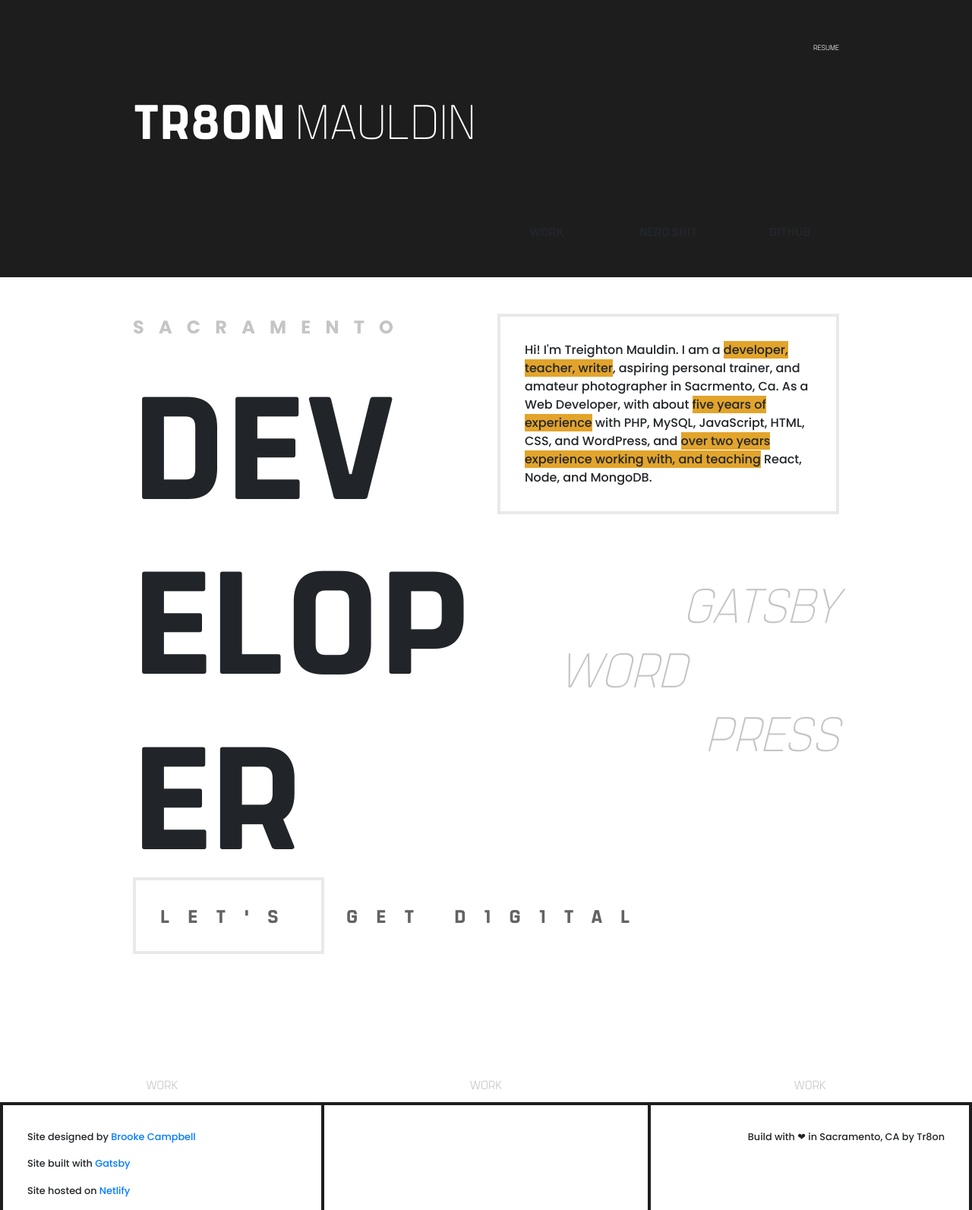
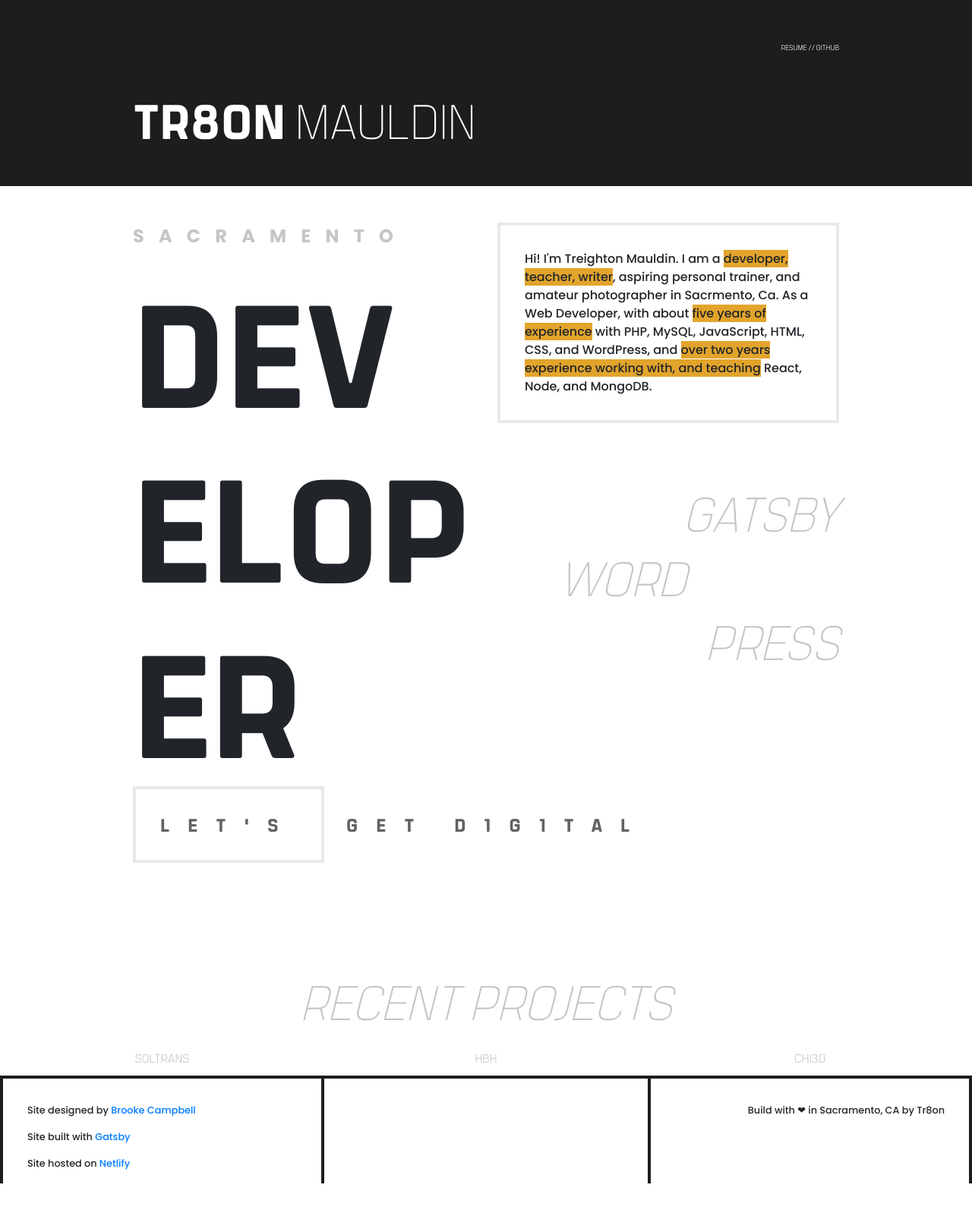
Before and after one commit to treighton/treightonmauldin, a Gatsby site: page / in a window 1280 px wide. Shown: the whole page at 76% size. After the commit the page ends 1558 px from the top, so only its background shows below. Built offline with nearby package versions, Linux system fonts and the light colour scheme; Gatsby itself is replaced by a stand-in of ours.

Commit message:
don for now

```diff
--- a/src/components/header.js
+++ b/src/components/header.js
@@ -11,7 +11,9 @@ const Header = ({ siteTitle }) => (
       <div className="container">
         <div className="row py-5">
           <div className="col text-right">
-            <Link className="small link__light" to="/experience">RESUME</Link>
+            <Link className="small link__light" to="/experience">RESUME </Link>
+
+            <a className="small link__light" href="https://github.com/treighton">// GITHUB</a>
           </div>
         </div>
         <div className="row pb-5">
@@ -29,7 +31,7 @@ const Header = ({ siteTitle }) => (
             </h1>
           </div>
         </div>
-        <div className="row py-5 justify-content-end">
+        {/* <div className="row py-5 justify-content-end">
           <div className="col-2 text-center">
             <Link className="link__dark">WORK</Link>
           </div>
@@ -39,7 +41,7 @@ const Header = ({ siteTitle }) => (
           <div className="col-2 text-center">
             <Link className="link__dark">GITHUB</Link>
           </div>
-        </div>
+        </div> */}
       </div>
     </div>
   </header>
--- a/src/components/layout.js
+++ b/src/components/layout.js
@@ -33,19 +33,24 @@ const Layout = ({ children }) => {
       <div className="footer">
         <div className="container-fluid">
           <div className="row">
+            <div className="col text-center">
+              <h2 className="display-2">Recent Projects</h2>
+            </div>
+          </div>
+          <div className="row">
             <div className="col-4 text-center">
               <div className="footer-link">
-                <Link>WORK</Link>
+                <a href="https://soltrans.org">SOLTRANS</a>
               </div>
             </div>
             <div className="col-4 text-center">
               <div className="footer-link">
-                <Link>WORK</Link>
+                <a href="https://farmvetco.org/hbh-search">HBH</a>
               </div>
             </div>
             <div className="col-4 text-center">
               <div className="footer-link">
-                <Link>WORK</Link>
+                <a href="http://chi30.com">CHI30</a>
               </div>
             </div>
           </div>
```
Also changed, not shown: src/components/resumeItem.js (+2 -6 lines).
